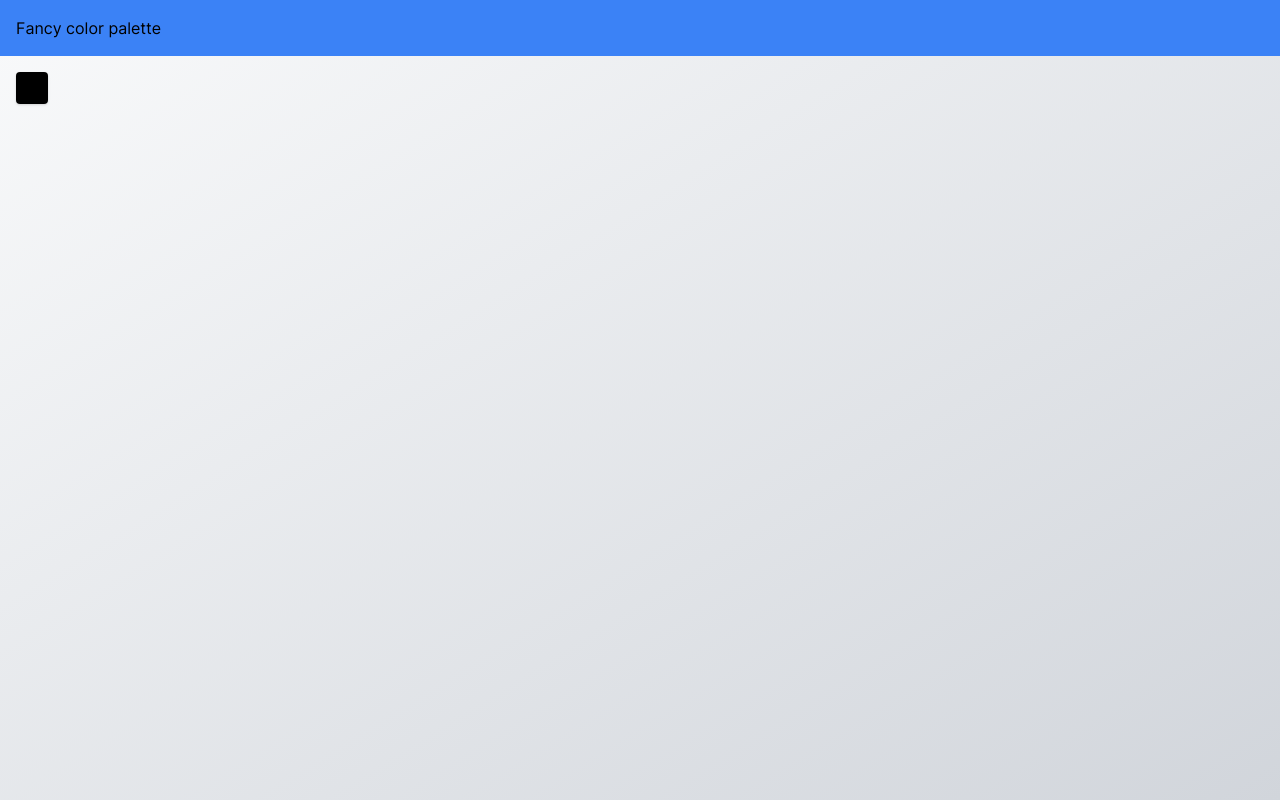
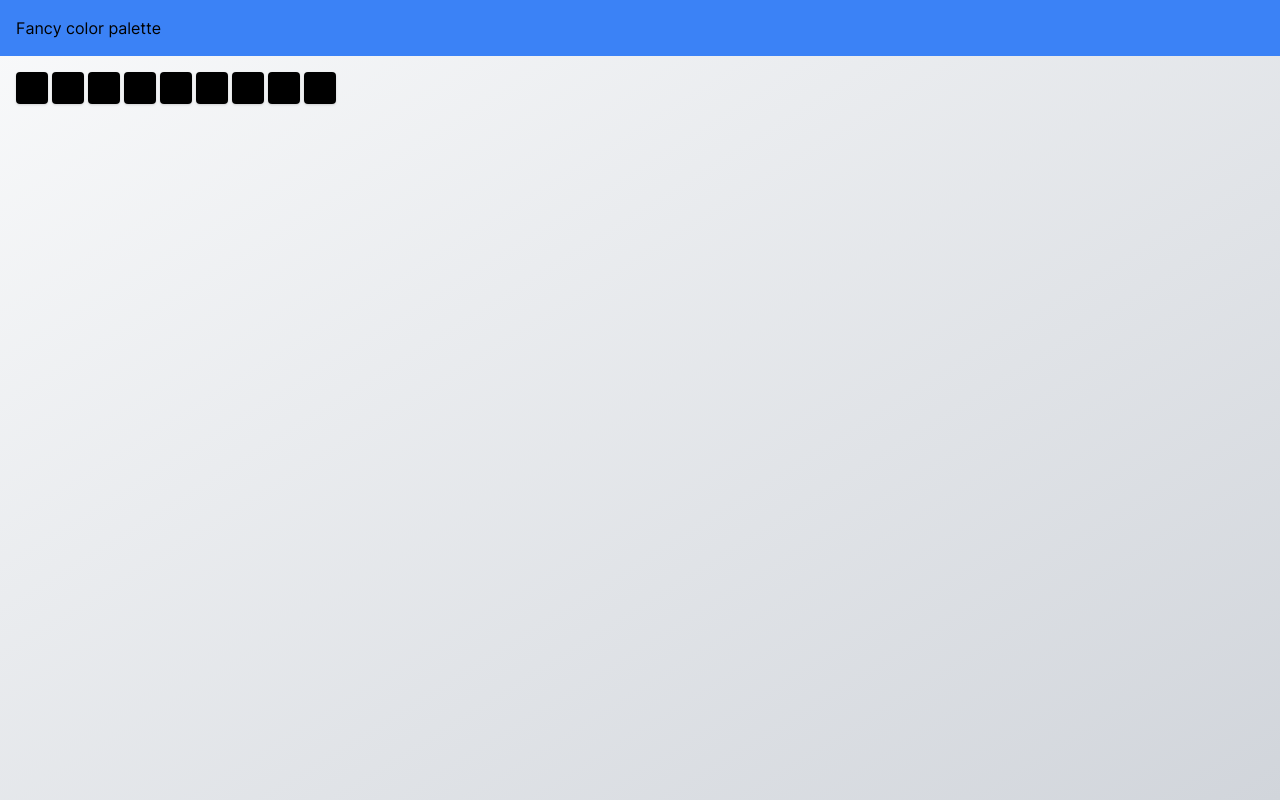
Before and after one commit to luismartinezs/color-palette-generator, a Vue app: page / in a window 1280 px wide. Built offline with nearby package versions, Linux system fonts and the light colour scheme; what @tailwindcss/typography would draw is missing.

Commit message:
Color group, but bad implementation

```diff
--- /dev/null
+++ b/src/components/ColorGroup.vue
@@ -0,0 +1,34 @@
+<template>
+  <div class="flex space-x-1">
+    <ColorInput
+      v-for="(color, index) in colors"
+      :key="index"
+      :color="color"
+      @update:color="value => updateColor(value, index)"
+      class="shadow"
+    />
+  </div>
+</template>
+
+<script>
+import { ref } from 'vue'
+import ColorInput from '@/components/ColorInput.vue'
+
+export default {
+  components: {
+    ColorInput
+  },
+  setup() {
+    const colors = ref(Array(9).fill('#000000'))
+
+    const updateColor = (color, index) => {
+      colors.value[index] = color
+    }
+
+    return {
+      colors,
+      updateColor
+    }
+  }
+}
+</script>
--- a/src/views/Home.vue
+++ b/src/views/Home.vue
@@ -1,22 +1,14 @@
 <script>
-import { ref } from 'vue'
-import ColorInput from '@/components/ColorInput.vue'
+import ColorGroup from '@/components/ColorGroup.vue'
 
 export default {
   name: 'Home',
   components: {
-    ColorInput
-  },
-  setup() {
-    const color = ref('#000000')
-
-    return { color }
+    ColorGroup
   }
 }
 </script>
 
 <template>
-  <div>
-    <ColorInput v-model:color="color" />
-  </div>
+  <ColorGroup />
 </template>
```
Also changed, not shown: 1 other file (tests, documents, lock files or other folders).
